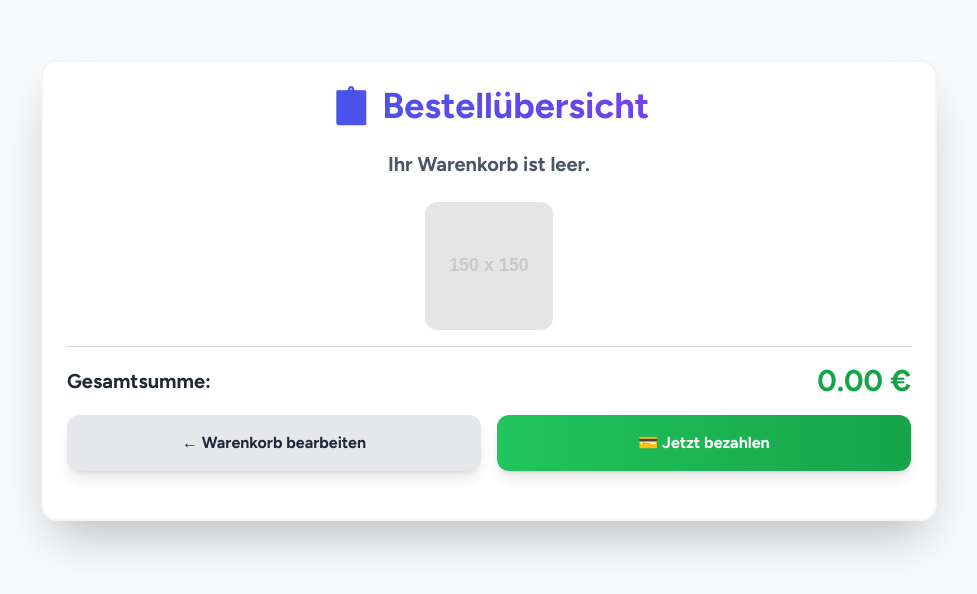
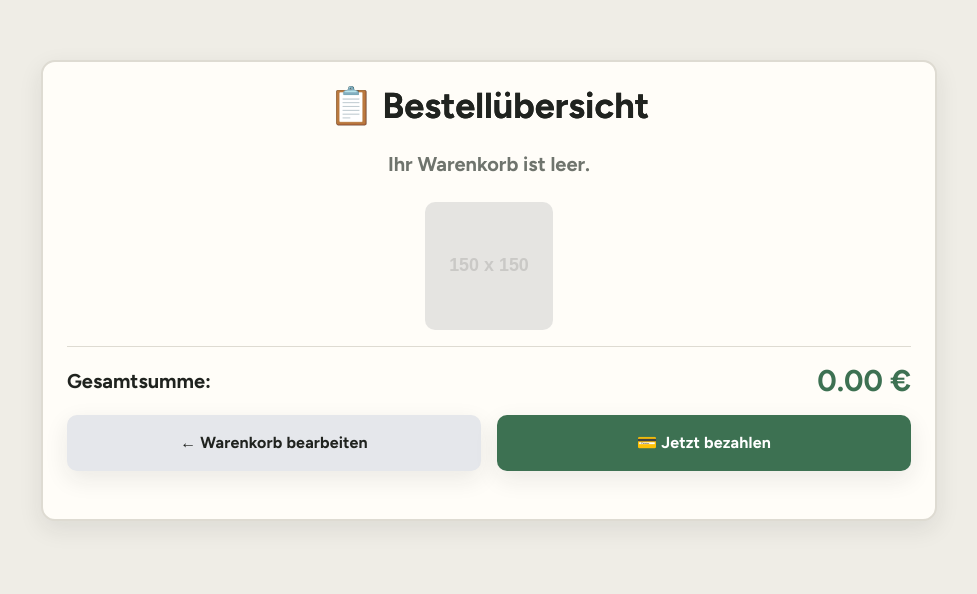
Before and after one commit to simonm675/order_terminal, a React (Vite) app: page /order/summary in a window 1280 px wide. Shown: the part 110-704 px from the top of the page, without its empty margins (151-1128 px from the left). Built offline with nearby package versions, Linux system fonts and the light colour scheme.

Commit message:
refactor: Update CSS variables and styles for improved design consistency and performance

```diff
--- a/src/index.css
+++ b/src/index.css
@@ -3,3 +3,134 @@
 @tailwind base;
 @tailwind components;
 @tailwind utilities;
+
+:root {
+	--app-paper: #f5f2eb;
+	--app-surface: #fffdf8;
+	--app-ink: #20231f;
+	--app-muted: #6f746d;
+	--app-line: #dedbd2;
+	--app-accent: #d94f35;
+	--app-accent-dark: #b63d2a;
+	--app-green: #3d7152;
+	--app-yellow: #f2bd4b;
+}
+
+html,
+body,
+#root {
+	background: var(--app-paper);
+	color: var(--app-ink);
+}
+
+body {
+	font-family: "Figtree", "Avenir Next", "Segoe UI", sans-serif;
+	font-weight: 600;
+}
+
+/* A quiet, tactile terminal language shared by every route. */
+[class~="bg-white"] {
+	background-color: var(--app-surface) !important;
+}
+
+[class~="bg-gray-50"],
+[class~="bg-gray-100"],
+[class~="bg-slate-50"] {
+	background-color: #efede6 !important;
+}
+
+[class~="bg-blue-500"],
+[class~="bg-blue-600"],
+[class~="bg-blue-700"] {
+	background-color: var(--app-ink) !important;
+}
+
+[class~="bg-green-500"],
+[class~="bg-green-600"],
+[class~="bg-green-700"] {
+	background-color: var(--app-green) !important;
+}
+
+[class~="bg-red-500"],
+[class~="bg-red-600"] {
+	background-color: var(--app-accent) !important;
+}
+
+[class~="text-gray-900"],
+[class~="text-gray-800"] {
+	color: var(--app-ink) !important;
+}
+
+[class~="text-gray-700"],
+[class~="text-gray-600"],
+[class~="text-gray-500"] {
+	color: var(--app-muted) !important;
+}
+
+[class~="border-gray-100"],
+[class~="border-gray-200"],
+[class~="border-gray-300"] {
+	border-color: var(--app-line) !important;
+}
+
+[class*="bg-gradient-"] {
+	background-image: none !important;
+	background-color: var(--app-accent) !important;
+}
+
+[class~="from-blue-500"],
+[class~="from-blue-600"],
+[class~="from-blue-700"] {
+	background-color: var(--app-ink) !important;
+}
+
+[class~="from-green-500"],
+[class~="from-green-600"],
+[class~="from-green-700"] {
+	background-color: var(--app-green) !important;
+}
+
+[class~="from-red-500"],
+[class~="from-red-600"] {
+	background-color: var(--app-accent) !important;
+}
+
+[class~="from-blue-50"],
+[class~="from-purple-50"],
+[class~="from-green-50"],
+[class~="from-red-50"] {
+	background-color: #f0ede5 !important;
+}
+
+[class~="bg-clip-text"] {
+	background-image: none !important;
+	color: var(--app-ink) !important;
+	-webkit-text-fill-color: var(--app-ink) !important;
+}
+
+[class~="text-green-600"] {
+	color: var(--app-green) !important;
+}
+
+[class~="text-blue-600"] {
+	color: var(--app-ink) !important;
+}
+
+[class~="rounded-3xl"],
+[class~="rounded-2xl"] {
+	border-radius: 14px !important;
+}
+
+[class~="rounded-xl"] {
+	border-radius: 10px !important;
+}
+
+[class~="shadow-2xl"],
+[class~="shadow-xl"],
+[class~="shadow-lg"] {
+	box-shadow: 0 8px 24px rgba(32, 35, 31, 0.09) !important;
+}
+
+button {
+	letter-spacing: 0.01em;
+}
--- a/src/styles/glassmorphism.css
+++ b/src/styles/glassmorphism.css
@@ -1,27 +1,27 @@
-/* iOS 26 Liquid Glass Design System */
+/* Shared surface styles for the ordering terminal. */
 
 :root {
   /* Glass Colors */
-  --glass-white: rgba(255, 255, 255, 0.7);
-  --glass-white-strong: rgba(255, 255, 255, 0.85);
-  --glass-black: rgba(0, 0, 0, 0.3);
-  --glass-accent: rgba(59, 130, 246, 0.5);
+  --glass-white: #fffdf8;
+  --glass-white-strong: #fffdf8;
+  --glass-black: rgba(32, 35, 31, 0.45);
+  --glass-accent: #d94f35;
 
   /* Frosted Blur */
-  --blur-light: blur(20px);
-  --blur-medium: blur(40px);
-  --blur-strong: blur(60px);
+  --blur-light: none;
+  --blur-medium: none;
+  --blur-strong: none;
 
   /* Shadows */
-  --shadow-soft: 0 8px 32px rgba(0, 0, 0, 0.1);
-  --shadow-medium: 0 12px 48px rgba(0, 0, 0, 0.15);
-  --shadow-strong: 0 20px 64px rgba(0, 0, 0, 0.2);
+  --shadow-soft: 0 8px 24px rgba(32, 35, 31, 0.09);
+  --shadow-medium: 0 12px 30px rgba(32, 35, 31, 0.12);
+  --shadow-strong: 0 16px 40px rgba(32, 35, 31, 0.16);
 
   /* Border Radius */
-  --radius-sm: 16px;
-  --radius-md: 24px;
-  --radius-lg: 32px;
-  --radius-xl: 40px;
+  --radius-sm: 8px;
+  --radius-md: 10px;
+  --radius-lg: 14px;
+  --radius-xl: 16px;
 
   /* Spacing */
   --space-xs: 8px;
@@ -31,20 +31,20 @@
   --space-xl: 32px;
 
   /* Colors */
-  --primary: #3B82F6;
-  --primary-dark: #2563EB;
-  --success: #10B981;
-  --warning: #F59E0B;
-  --danger: #EF4444;
-  --text-primary: #1F2937;
-  --text-secondary: #6B7280;
+  --primary: #20231f;
+  --primary-dark: #10120f;
+  --success: #3d7152;
+  --warning: #f2bd4b;
+  --danger: #d94f35;
+  --text-primary: #20231f;
+  --text-secondary: #6f746d;
 }
 
 /* Glass Card */
 .glass-card {
   background: var(--glass-white);
-  backdrop-filter: var(--blur-medium);
-  -webkit-backdrop-filter: var(--blur-medium);
+  backdrop-filter: none;
+  -webkit-backdrop-filter: none;
   border-radius: var(--radius-lg);
   border: 1px solid rgba(255, 255, 255, 0.3);
   box-shadow: var(--shadow-soft);
@@ -54,7 +54,6 @@
 .glass-card:hover {
   background: var(--glass-white-strong);
   box-shadow: var(--shadow-medium);
-  transform: translateY(-2px);
 }
 
 /* Glass Button */
@@ -120,9 +119,9 @@
 
 /* Frosted Background Overlay */
 .frosted-overlay {
-  background: rgba(0, 0, 0, 0.3);
-  backdrop-filter: var(--blur-medium);
-  -webkit-backdrop-filter: var(--blur-medium);
+  background: rgba(20, 24, 20, 0.5);
+  backdrop-filter: none;
+  -webkit-backdrop-filter: none;
 }
 
 /* Liquid Animation */
@@ -131,12 +130,12 @@
     transform: translateY(0) rotate(0deg);
   }
   50% {
-    transform: translateY(-20px) rotate(5deg);
+    transform: translateY(-8px) rotate(0.5deg);
   }
 }
 
 .liquid-float {
-  animation: liquid-float 3s ease-in-out infinite;
+  animation: liquid-float 8s ease-in-out infinite;
 }
 
 /* Glass Input */
```
